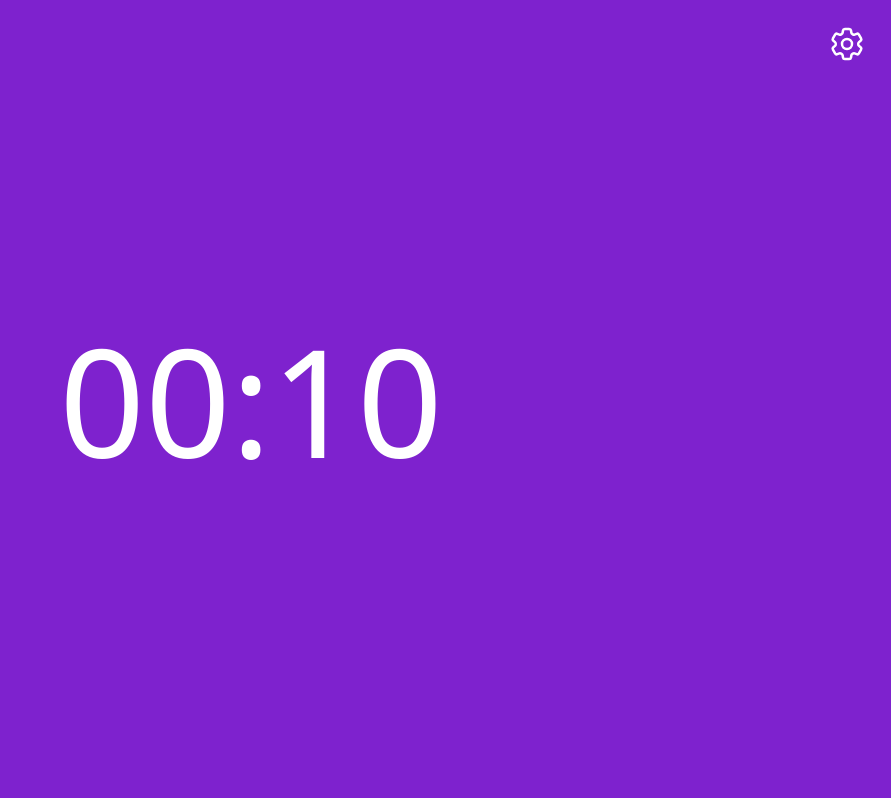
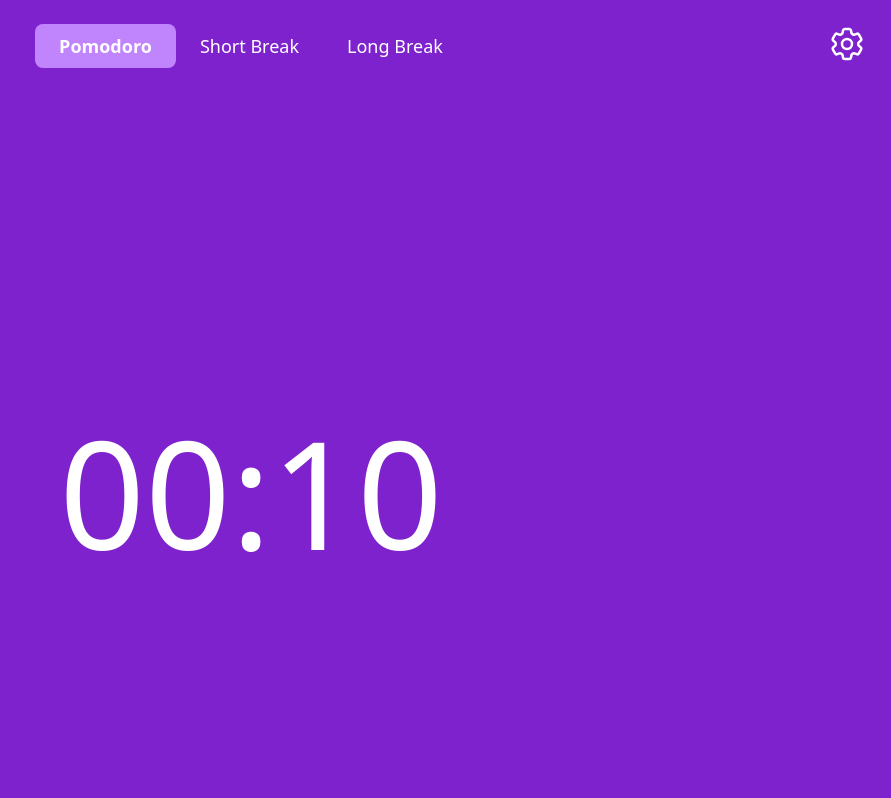
Before and after one commit to pk-021/Pomodoro, a React (Vite) app: page / in a window 1280 px wide. Shown: the top 798 px of the page, without its empty margins (389-1280 px from the left). Built offline with nearby package versions, Linux system fonts and the light colour scheme; a web font is replaced by a local one.

Commit message:
add modes component and play sound when timer ends

```diff
--- a/src/App.jsx
+++ b/src/App.jsx
@@ -4,6 +4,7 @@ import CountdownCircle from "./CountdownCircle";
 import CountdownText from "./CountdownText";
 import Settings from "./Settings";
 import Skip from "./skip";
+import Mode  from "./Mode";
 
 function App() {
 
@@ -25,7 +26,6 @@ function App() {
 
 
   function handleButtonClick() {
-
     if (isRunning) {
       isPaused ? resumeTimer() : pauseTimer();
     }
@@ -59,6 +59,7 @@ function App() {
       stopId.current = requestAnimationFrame(stepTimer); // Continue the timer
     } else {
       setRemaining(0);
+      playTimerEnd();
       setTimeout(resetTimer, refreshRate);
       console.log("Timer completed!")
     }
@@ -98,6 +99,7 @@ function App() {
 
   return (
     <div className="flex flex-col items-center">
+      <Mode></Mode>
       <div id="countdown" className="relative felx items-center justify-center">
         <CountdownCircle
           isRunning={isRunning}
@@ -108,6 +110,7 @@ function App() {
           animateStartup={animateStartup} />
 
         <CountdownText time={remaining} />
+
       </div>
 
       <div className="userControls flex relative h-fit justify-center items-center">
@@ -133,4 +136,10 @@ function App() {
   );
 }
 
+
+function playTimerEnd()
+{
+ const audio = new Audio("ting.mp3");
+ audio.play();
+}
 export default App;
--- /dev/null
+++ b/src/Heading.jsx
@@ -0,0 +1,7 @@
+import React from 'react'
+
+function Heading() {
+  return (
+    <div>Heading</div>
+  )
+}
--- /dev/null
+++ b/src/Mode.jsx
@@ -0,0 +1,12 @@
+function Mode() {
+    return (
+        <div className = "flex my-6">
+            <div className="modeButton modeButtonActive">Pomodoro</div>
+            <div className="modeButton">Short Break</div>
+            <div className="modeButton">Long Break</div>
+        </div>
+    )
+}
+
+
+export default Mode;
--- a/src/index.css
+++ b/src/index.css
@@ -1,3 +1,10 @@
 @tailwind base;
 @tailwind components;
 @tailwind utilities;
+
+.modeButton{
+    @apply  px-6 py-2 rounded-lg font-normal text-lg text-white hover:cursor-pointer hover:scale-105 transition-transform
+}
+.modeButtonActive{
+    @apply bg-purple-400 font-semibold
+}
```
Also changed, not shown: 2 other files (tests, documents, lock files or other folders).
